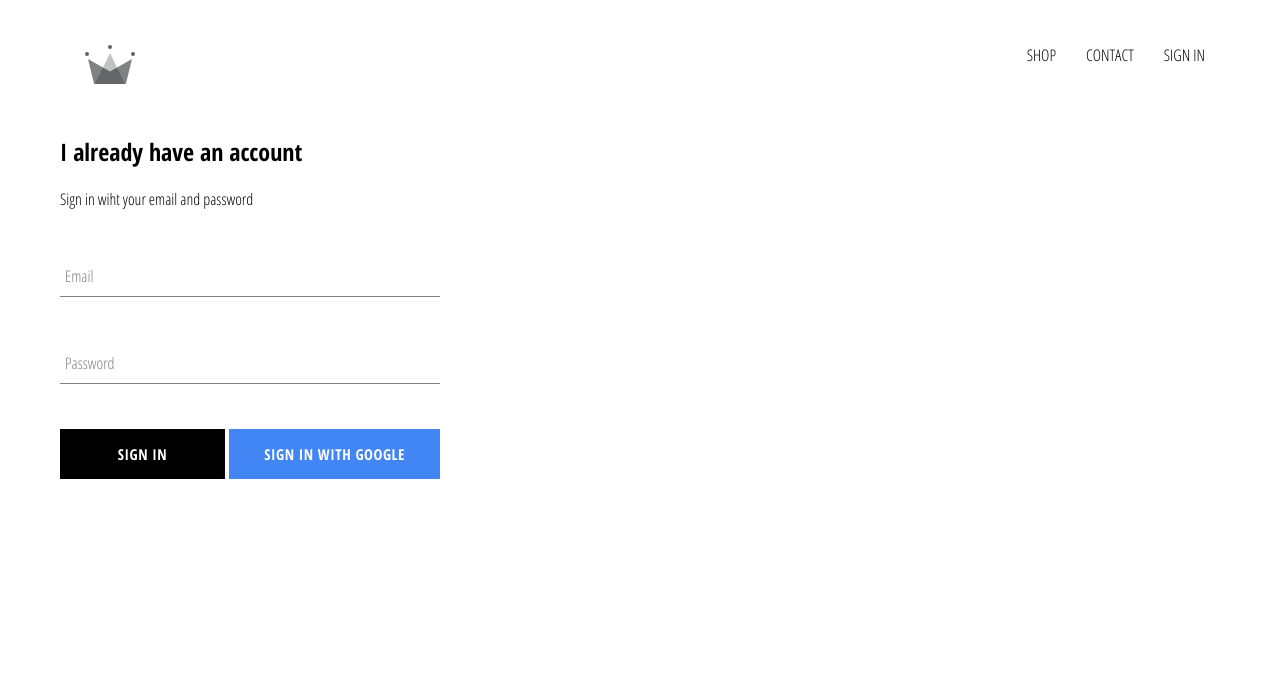
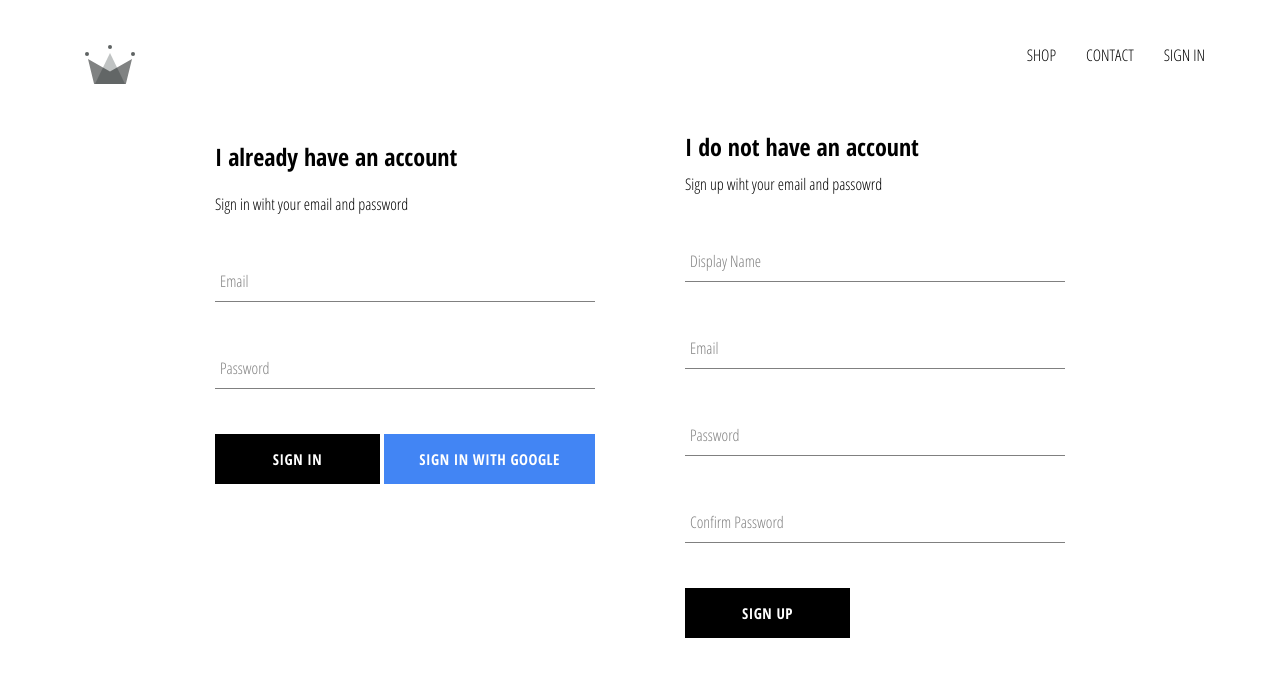
Before and after one commit to judemusyoki/feel-good-clothing, a React (Create React App) app: page /signin in a window 1280 px wide. Shown: the top 676 px of the page. Built offline with nearby package versions, Linux system fonts and the light colour scheme; no server answers.

Commit message:
implemented firebase utils, included ability to store authenticated users into firebase database

```diff
--- a/src/App.js
+++ b/src/App.js
@@ -1,7 +1,7 @@
 import React from "react";
 import { Route, Switch } from "react-router-dom";
 import "./App.css";
-import { auth } from './firebase/firebase.utils';
+import { auth, createUserProfileDocument } from './firebase/firebase.utils';
 
 import ShopPage from "./pages/shop/shop.component";
 import Homepage from "./pages/homepage/homepage.component";
@@ -20,9 +20,25 @@ class App extends React.Component {
   unsubscribeFromAuth = null
 
   componentDidMount() {
-    this.unsubscribeFromAuth = auth.onAuthStateChanged(user => {
-      this.setState({ currentUser: user })
-      console.log(user);
+    this.unsubscribeFromAuth = auth.onAuthStateChanged(async userAuth => {
+      if (userAuth) {
+        const userRef = await createUserProfileDocument(userAuth);
+
+        userRef.onSnapshot(snapShot => {
+          // Snapshot alone gives us id but no properties
+          // .data gives us a snapshot of our document's properties as an object
+          this.setState({
+            currentUser: {
+              id: snapShot.id,
+              ...snapShot.data()
+            }
+          });
+
+          console.log(this.state);
+        });
+      } else {
+        this.setState({ currentUser: userAuth});
+      }
     });
   }
 
--- /dev/null
+++ b/src/components/sign-up/sign-up.component.jsx
@@ -0,0 +1,104 @@
+import React from "react";
+
+import FormInput from "../form-input/form-input.component";
+import CustomButton from "../custom-button/custom-button.component";
+
+import { auth, createUserProfileDocument } from "../../firebase/firebase.utils";
+
+import "./sign-up.styles.scss";
+
+class SignUp extends React.Component {
+  constructor() {
+    super();
+
+    this.state = {
+      displayName: "",
+      email: "",
+      password: "",
+      confirmPassword: "",
+    };
+  }
+
+  handleSubmit = async (event) => {
+    event.preventDefault();
+
+    const { displayName, email, password, confirmPassword } = this.state;
+
+    if (password !== confirmPassword) {
+      alert("Passowrds do not match");
+      return;
+    }
+
+    try {
+      const { user } = await auth.createUserWithEmailAndPassword(
+        email,
+        password
+      );
+
+      await createUserProfileDocument(user, { displayName });
+
+      this.setState({
+        displayName: "",
+        email: "",
+        password: "",
+        confirmPassword: "",
+      });
+    } catch (error) {
+      console.log(error);
+    }
+  };
+
+  handleChange = event => {
+    const { name, value } = event.target;
+
+    this.setState({ [name]: value })
+  }
+
+  render() {
+    // Need to destructure values from state
+    const { displayName, email, password, confirmPassword } = this.state;
+    return (
+      <div className='sign-up'>
+        <h2 className='title'>I do not have an account</h2>
+        <span>Sign up wiht your email and passowrd</span>
+        <form className='sign-up-form' onSubmit={this.handleSubmit}>
+          <FormInput
+            type='text'
+            name='displayName'
+            value={displayName}
+            onChange={this.handleChange}
+            label='Display Name'
+            required
+          />
+          <FormInput
+            type='email'
+            name='email'
+            value={email}
+            onChange={this.handleChange}
+            label='Email'
+            required
+          />
+          <FormInput
+            type='password'
+            name='password'
+            value={password}
+            onChange={this.handleChange}
+            label='Password'
+            required
+          />
+          <FormInput
+            type='password'
+            name='confirmPassword'
+            value={confirmPassword}
+            onChange={this.handleChange}
+            label='Confirm Password'
+            required
+          />
+          <CustomButton type='submit'> SIGN UP</CustomButton>
+        </form>
+      </div>
+    );
+  }
+}
+
+export default SignUp;
--- /dev/null
+++ b/src/components/sign-up/sign-up.styles.scss
@@ -0,0 +1,9 @@
+.sign-up {
+  display: flex;
+  flex-direction: column;
+  width: 380px;
+
+  .title {
+    margin: 10px 0;
+  }
+}
--- a/src/firebase/firebase.utils.js
+++ b/src/firebase/firebase.utils.js
@@ -13,6 +13,38 @@ const config = {
   measurementId: "G-C35JYBCWWF"
 };
 
+// Take user object and store it in our own database
+// It's async because it's an api call
+
+export const createUserProfileDocument = async (userAuth, additionalData) => {
+  if (!userAuth) return;  // Check if the user has logged in, meaning the object exists or not
+
+  const userRef = firestore.doc(`users/${userAuth.uid}`);
+
+  const snapShot = await userRef.get();
+
+
+  // Is there a snapshot? user in our datbase?
+  // if not create a new user using the object from user auth
+  if(!snapShot.exists) {
+    const { displayName, email } = userAuth;
+    const createdAt = new Date();
+
+    // Asynchronous call to save to database
+    try {
+      await userRef.set({
+        displayName,
+        email,
+        createdAt,
+        ...additionalData
+      })
+    } catch (error) {
+      console.log('error creating user', error.message);
+    }
+  }
+  return userRef; // We might stillneed the user ref for other things
+}
+
 firebase.initializeApp(config);
 
 export const auth = firebase.auth();
--- a/src/pages/sign-in-and-sign-up/sign-in-and-sign-up.component.jsx
+++ b/src/pages/sign-in-and-sign-up/sign-in-and-sign-up.component.jsx
@@ -1,11 +1,12 @@
 import React from "react";
 import SignIn from "../../components/sign-in/sign-in.component";
+import SignUp from "../../components/sign-up/sign-up.component";
 
 import "./sign-in-and-sign-up.styles.scss";
 
 const SignInAndSignUpPage = () => (
   <div className='sign-in-and-sign-up'>
-    <SignIn />
+    <SignIn /><SignUp/>
   </div>
 );
 
--- a/src/pages/sign-in-and-sign-up/sign-in-and-sign-up.styles.scss
+++ b/src/pages/sign-in-and-sign-up/sign-in-and-sign-up.styles.scss
@@ -0,0 +1,6 @@
+.sign-in-and-sign-up {
+  width: 850px;
+  display: flex;
+  justify-content: space-between;
+  margin: 30px auto;
+}
```
